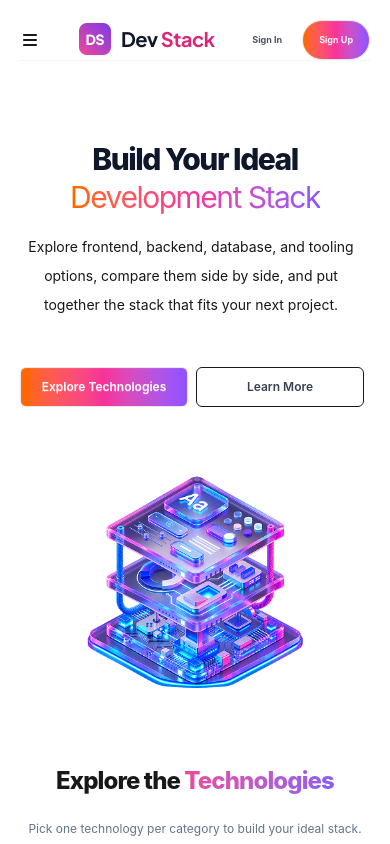
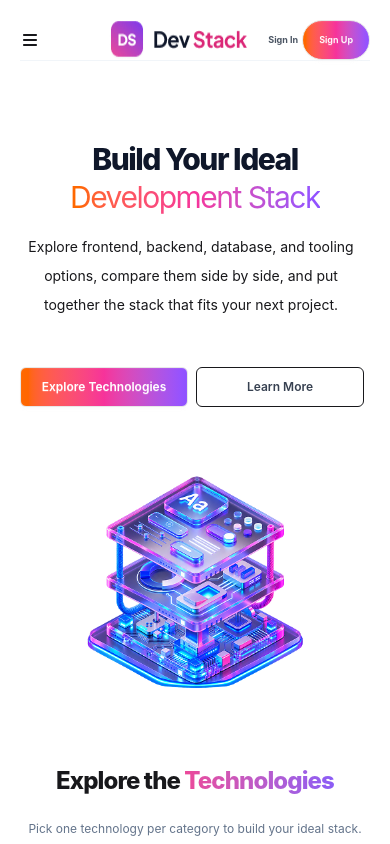
Before and after one commit to pseudo77/DevStack, a React (Vite) app: page / in a window 390 px wide. Shown: the top 844 px of the page. Built offline with nearby package versions, Linux system fonts and the light colour scheme.

Commit message:
Bug Fixed

```diff
--- a/src/Components/navBar/NavBar.tsx
+++ b/src/Components/navBar/NavBar.tsx
@@ -27,14 +27,16 @@ function NavBar(){
     {/* Responsive Part for PC Users Ends */}
 
     {/* Responsive Part For Mobile Users Starts*/}
-            <div className="flex md:hidden justify-between container mx-auto mt-5 align-middle items-center">
+            <div className="md:hidden flex justify-between container mx-auto mt-5 align-middle items-center">
                 <div>
                     <FontAwesomeIcon icon={faBars}></FontAwesomeIcon>
                 </div>
-                <img src={Image} alt="Name" />
-                <div className="flex justify-between align-middle items-center gap-5">
-                    <button className=" cursor-pointer text-[9px] text-[#4B5563] font-bold ">Sign In</button>
-                    <button className={`btn rounded-full ${theme.brandGradient} text-[9px] text-[#FFFFFF] font-semibold  `}>Sign Up</button>
+                <div className="flex justify-between gap-5">
+                    <img className="mx-auto" src={Image} alt="Name" />
+                    <div className="flex justify-between align-middle items-center gap-1">
+                        <button className=" cursor-pointer text-[9px] text-[#4B5563] font-bold ">Sign In</button>
+                        <button className={`btn rounded-full ${theme.brandGradient} text-[9px] text-[#FFFFFF] font-semibold  `}>Sign Up</button>
+                    </div>
                 </div>
             </div>
     {/* Responsive Part for Mobile Users Ends */}
--- a/src/Components/technologies/Technologies.tsx
+++ b/src/Components/technologies/Technologies.tsx
@@ -53,7 +53,7 @@ const Technologies = ({promise}:ItechnologyProps) => {
         <div>
             <div className="max-md:text-center container mx-auto px-5 md:px-8 leading-12 ">
                 <h1 className="font-extrabold max-md:text-[24px] text-[36px]  tracking-[-0.9px]">Explore the <span className="bg-linear-to-r from-[#EC4899] to-[#8B5CF6] bg-clip-text text-transparent ">Technologies</span></h1>
-                <h2 className="max-md:text-[12px]  text-[16px] text-[#64748B] ">Pick one technology per category to build your ideal stack.</h2>
+                <h2 className="max-md:text-[12px]  text-[16px] text-[#64748B] mb-4 ">Pick one technology per category to build your ideal stack.</h2>
                 <div className="flex flex-col md:flex-row  gap-10" >
 
                     <AvailableStack technologies={technologies} handleSelectedTechnologies={handleSelectedTechnologies} ></AvailableStack>
```
